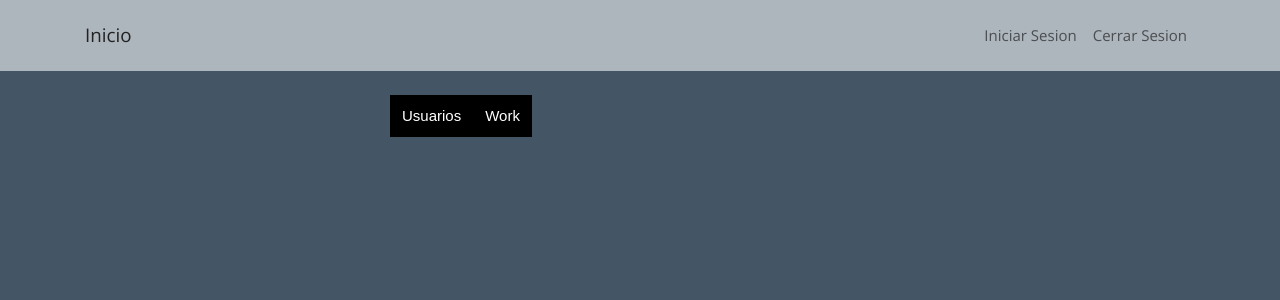
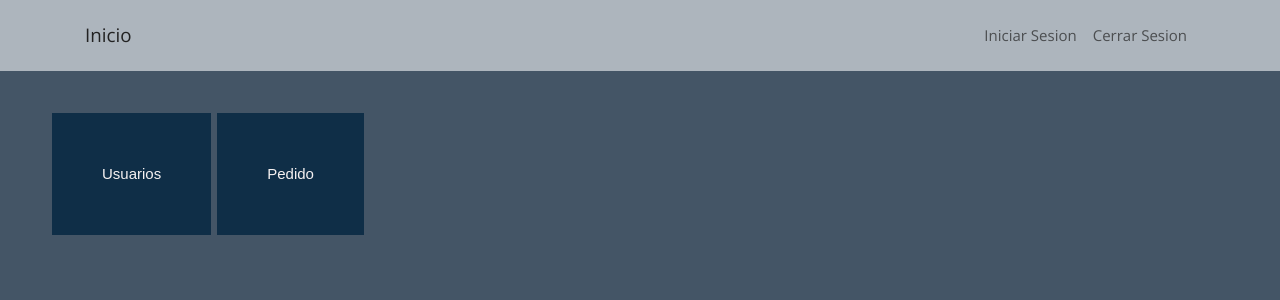
Before and after one commit to Ludin-Najera/Restaurante, an Angular app in the folder cliente/: page /perfil in a window 1280 px wide. Shown: the top 300 px of the page. Built offline with nearby package versions, Linux system fonts and the light colour scheme.

Commit message:
redireccionamiento de formularios

```diff
--- a/cliente/src/app/components/perfil/perfil.component.html
+++ b/cliente/src/app/components/perfil/perfil.component.html
@@ -5,13 +5,13 @@
 
 			* {
 				margin:0px;
-				padding:0px;
+				padding:3px;
 			}
 
 			#header {
 				margin:auto;
-				width:500px;
-				font-family:Arial, Helvetica, sans-serif;
+				width:1200px;
+				font-family: Arial, Helvetica, sans-serif;
 			}
 
 			ul, ol {
@@ -19,8 +19,8 @@
 			}
 
 			.nav {
-				width:500px; /*Le establecemos un ancho*/
-				margin:0 auto; /*Centramos automaticamente*/
+				width:1200px; /*Le establecemos un ancho*/
+				margin:2 auto; /*Centramos automaticamente*/
 			}
 
 			.nav > li {
@@ -28,21 +28,21 @@
 			}
 
 			.nav li a {
-				background-color:#000;
-				color:#fff;
+				background-color:rgb(15, 46, 71);
+				color:rgb(245, 241, 241);
 				text-decoration:none;
-				padding:10px 12px;
+				padding:50px 50px;
 				display:block;
 			}
 
 			.nav li a:hover {
-				background-color:#434343;
+				background-color:#30cbd6;
 			}
 
 			.nav li ul {
 				display:none;
 				position:absolute;
-				min-width:140px;
+				min-width:240px;
 			}
 
 			.nav li:hover > ul {
@@ -54,7 +54,7 @@
 			}
 
 			.nav li ul li ul {
-				right:-140px;
+				right:-240px;
 				top:0px;
 			}
 
@@ -70,12 +70,12 @@
 							<li><a href="/editar_usuarios">Editar Usuarios</a></li>
 						</ul>
 					</li>
-					<li><a href="">Work</a>
+					<li><a href="">Pedido</a>
 						<ul>
-							<li><a href="">Submenu1</a></li>
-							<li><a href="">Submenu2</a></li>
-							<li><a href="">Submenu3</a></li>
-							<li><a href="">Submenu4</a></li>
+							<li><a href="">Menú</a></li>
+							<li><a href="">Bebidas</a></li>
+							<li><a href="">Complementos</a></li>
+							<li><a href="">Detalle Pedido</a></li>
 						</ul>
 					</li>
 
--- a/cliente/src/app/components/usuarios/usuarios.component.html
+++ b/cliente/src/app/components/usuarios/usuarios.component.html
@@ -3,7 +3,7 @@
     <div class="registro">
       <div class="registro-triangle"></div>
 
-      <h2 class="registro-header">Usuarios</h2>
+      <h2 class="registro-header">Crear Usuario</h2>
 
       <!--<form class="login-container"> -->
        <form class="registro-container" method="POST">
@@ -14,7 +14,12 @@
         <p>
             <input type="text" [(ngModel)]="usuarios.role" name='role' placeholder="Rol" required="required"></p>
         <p>
-          <input type="submit" (click)="edit ? editar() : registrar()" value="Guardar"></p>
+          <input type="submit" (click)="edit ? editar() : registrar()" value="Guardar"> <input type="button" onclick="location.href='http://localhost:4200/perfil'" value="Cancelar"> </p>
+
+
+
+
+
       </form>
     </div>
 
--- a/cliente/src/app/components/usuarios2/usuarios2.component.html
+++ b/cliente/src/app/components/usuarios2/usuarios2.component.html
@@ -1,4 +1,10 @@
+<div>
+<input type="radio" value="Cancelar" onclick="location.href='http://localhost:4200/perfil'" >
+<p>Cancelar</p>
+</div>
+
 <div class="col-md-2" *ngFor="let usuario of usuario">
+
     <div class="card text-center">
         <div class="card-header bg-dark text-white d-flex justify-content-between align-items-center">
             {{usuario.username}}
@@ -12,6 +18,9 @@
         <p>{{usuario.role}}</p>
         <a [routerLink]="['/editar_usuarios', usuario.id]" class="btn btn-info btn-block">Editar Usuario</a>
 
+
+
+
     </div>
 
     </div>
```
